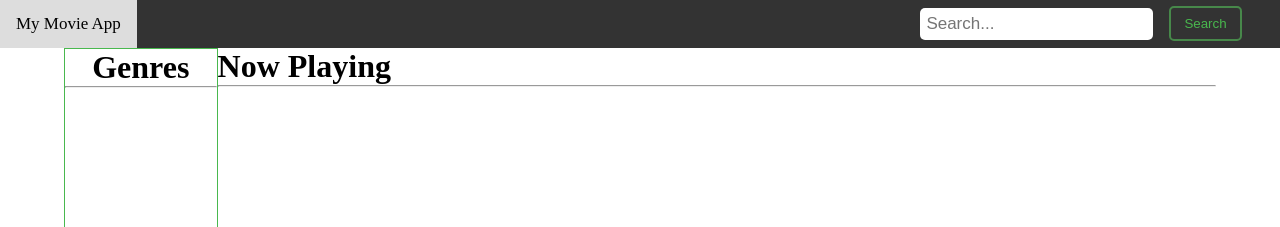
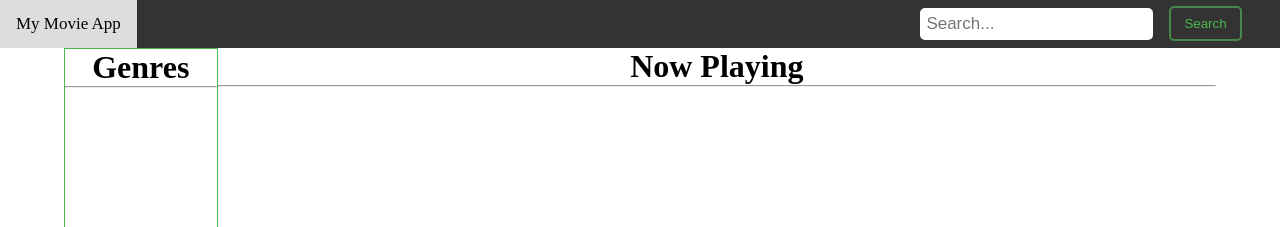
Before and after one commit to Rakib7425/Movie-Booking-App, a plain HTML site: page index.html in a window 1280 px wide. Shown: the top 227 px of the page. Drawn offline with Linux system fonts and the light colour scheme; no server answers; a web font is replaced by a local one.

Commit message:
modified:   Styles/styles.css 	modified:   index.html

```diff
--- a/Styles/styles.css
+++ b/Styles/styles.css
@@ -9,7 +9,7 @@
 main{
     width: 90%;
     margin: auto;
-    background-color: #9a8f8f00;
+    background-color: #a8707000;
 }
 /* NavBar styles */
 
--- a/index.html
+++ b/index.html
@@ -38,7 +38,7 @@
             </div>
 
             <div class="right">
-                <h1 class="h1">Now Playing</h1> <hr/>
+                <h1 class="headline">Now Playing</h1> <hr/>
                 <div class="cards">
                     <a href="https://www.mythrillfiction.com/the-dark-rider" alt="Mythrill" target="_blank">
                         <div class="card">
```
